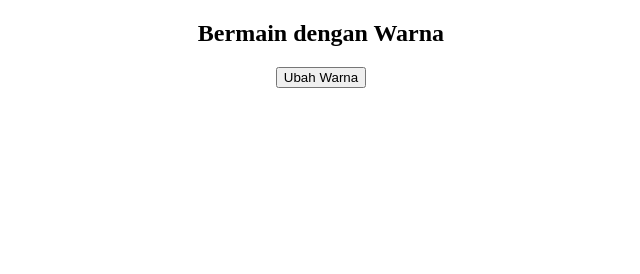
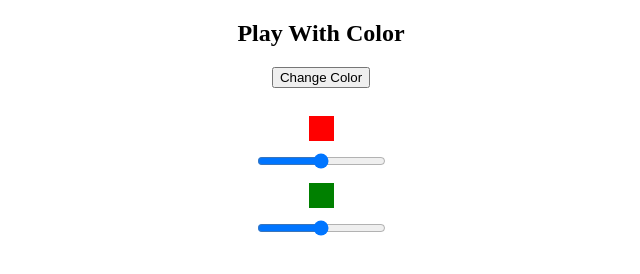
Before and after one commit to jaenudin0901/latihan-js, a plain HTML site: page index2.html in a window 1280 px wide. Shown: the whole page, without its empty margins (319-959 px from the left). Drawn offline with Linux system fonts and the light colour scheme.

Commit message:
mengubah file index2.html

```diff
--- a/index2.html
+++ b/index2.html
@@ -6,20 +6,40 @@
 		body {
 			text-align: center;
 		}
-	</style>
+.biru-muda {
+	background-color: lightblue;
+}
+.kotak
+{
+	width: 25px;
+	height: 25px;
+	margin: 10px auto;
+}
+.merah
+{
+	background-color: red;
+}
+.hijau
+{
+	background-color: green;
+}		</style>
 </head>
 <body>
-<h2>Bermain dengan Warna</h2>
-<button type="button">Ubah Warna</button>
+<h2 >Play With Color</h2>
+<button type="button" id="tUbahWarna">Change Color</button>
+<!-- <button type="button" id="tAcakWarna">Random Color</button> -->
+
+<br> <br>
+
+<div class="kotak merah"></div>
+<input type="range" name="sMerah" min="1" max="255">
+
+<div class="kotak hijau"></div>
+<input type="range" name="sHijau" min="1" max="255">
 
 
 
 
-
-
-
-
-
-<script type="script.js"></script>
+<script src="script1.js"></script>
 </body>
 </html>
```
